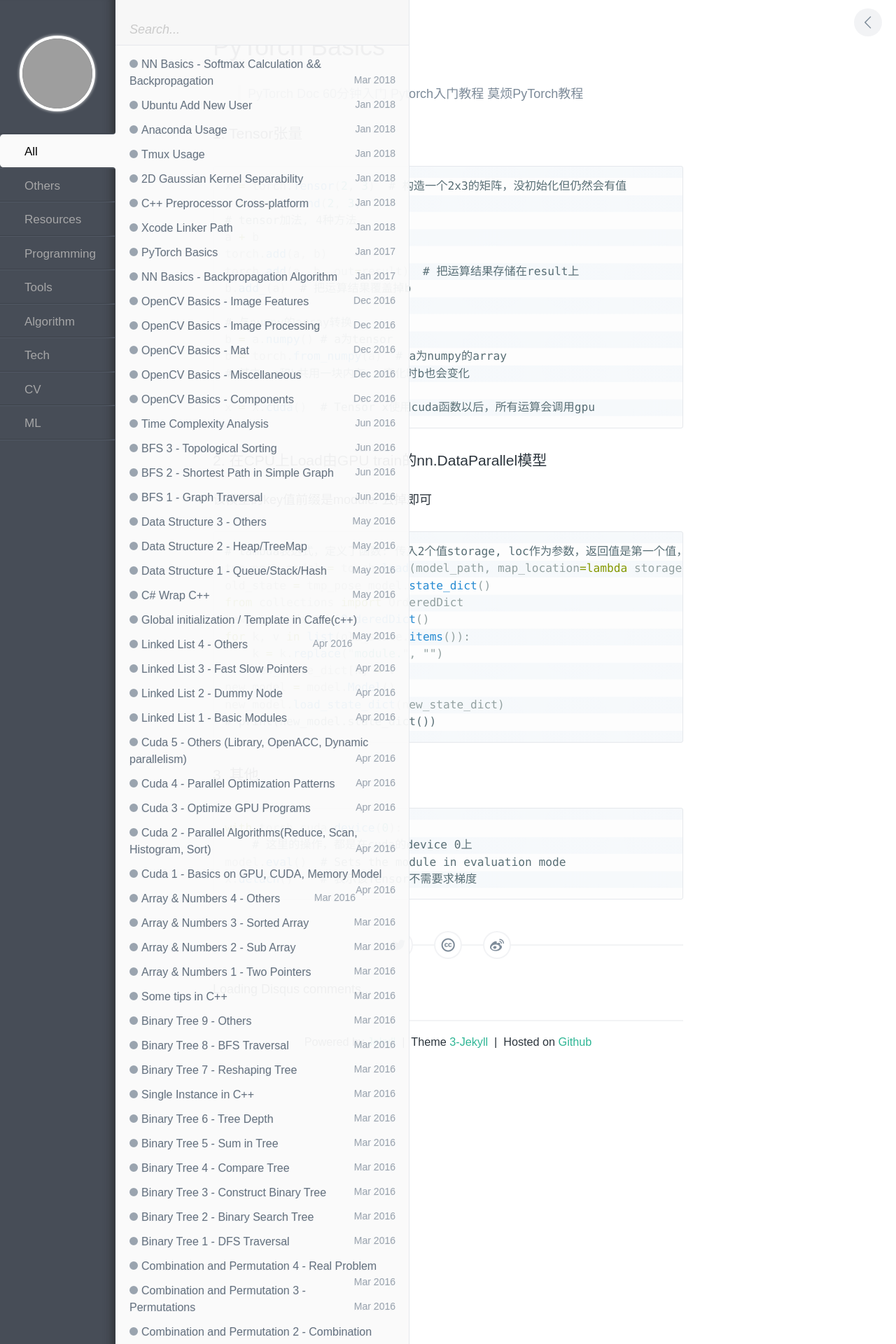
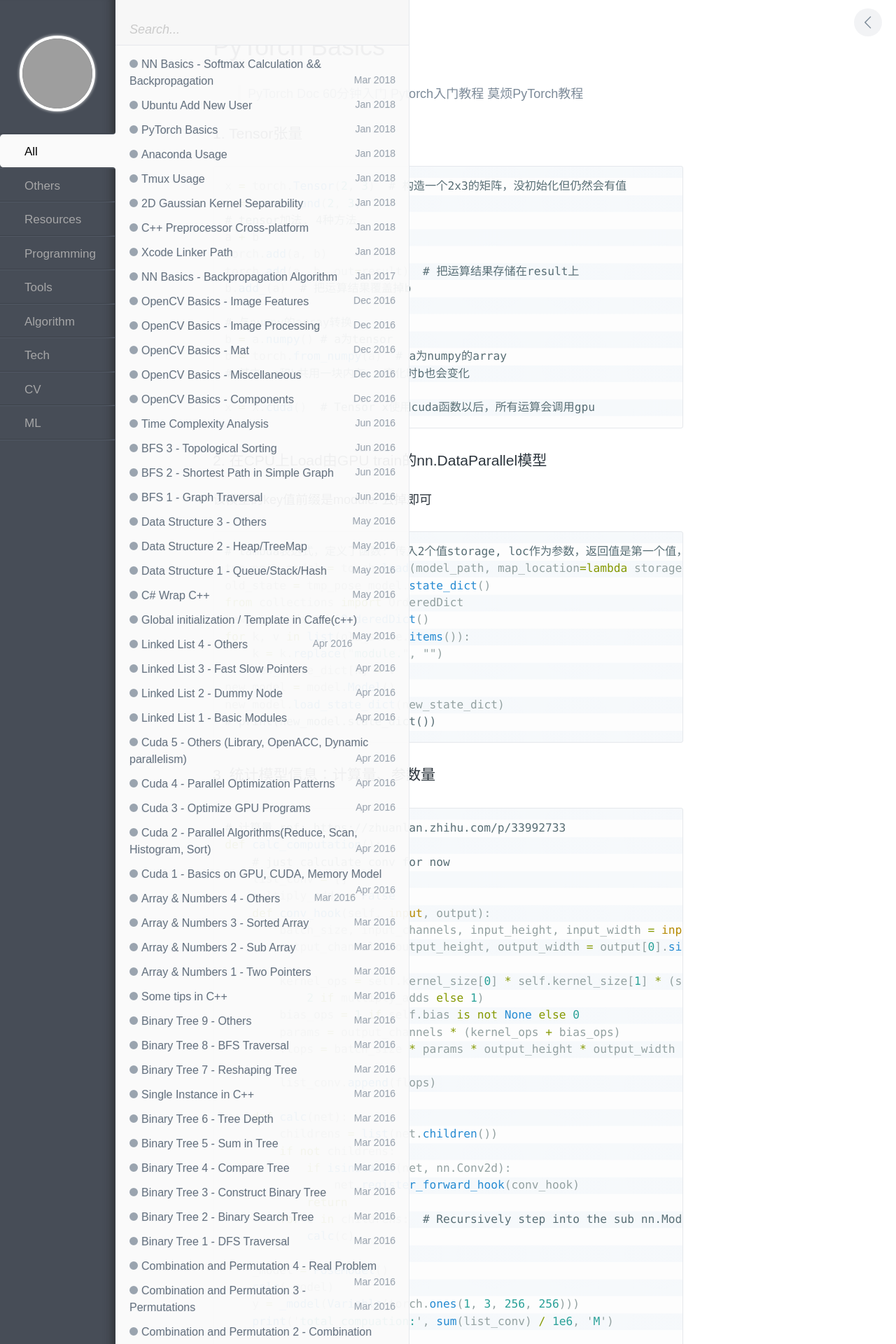
Before and after one commit to wykvictor/wykvictor.github.io, a Jekyll site: the page built from _posts/Machine-Learning/2018-01-29-PyTorch-Basics.md, in a window 1280 px wide. Shown: the top 1920 px of the page at 70% size. Built offline with Jekyll 4.4.1, drawn with Linux system fonts in a browser that asks for light colours; comment, search, counter and statistics services are not loaded; some of the changed text lies outside the part shown; grey boxes are pictures that could not be loaded.

Commit message:
update pytorch: calculate the MACs...

```diff
--- a/_posts/Machine-Learning/2018-01-29-PyTorch-Basics.md
+++ b/_posts/Machine-Learning/2018-01-29-PyTorch-Basics.md
@@ -1,7 +1,7 @@
 ---
 layout: post
 title:  "PyTorch Basics"
-date:   2017-01-29 16:00:00
+date:   2018-01-29 16:00:00
 tags: [pytorch, deep learning]
 categories: ML
 ---
@@ -46,10 +46,65 @@
 # print(new_model.state_dict())
 {% endhighlight %}
 
-### 3. 其他
+
+### 3. 统计模型信息：计算量、参数量
+{% highlight Python %}
+# 计算量 ref: https://zhuanlan.zhihu.com/p/33992733
+def calc_computation():
+    # just calculate conv for now
+    list_conv = []
+    multiply_adds = False
+    def conv_hook(self, input, output):
+        batch_size, input_channels, input_height, input_width = input[0].size()
+        output_channels, output_height, output_width = output[0].size()
+
+        kernel_ops = self.kernel_size[0] * self.kernel_size[1] * (self.in_channels / self.groups) * (
+            2 if multiply_adds else 1)
+        bias_ops = 1 if self.bias is not None else 0
+        params = output_channels * (kernel_ops + bias_ops)
+        flops = batch_size * params * output_height * output_width
+
+        list_conv.append(flops)
+
+    def calc(net):
+        childrens = list(net.children())
+        if not childrens:
+            if isinstance(net, nn.Conv2d):
+                net.register_forward_hook(conv_hook)
+            return
+        for c in childrens:  # Recursively step into the sub nn.Modules to find the nn.Conv2d
+            calc(c)
+
+    _model = PoseModel()
+    calc(_model)
+    y = _model(Variable(torch.ones(1, 3, 256, 256)))
+    print('total_compuation:', sum(list_conv) / 1e6, 'M')
+
+# 参数量，统计的是trainable params，比如bn只有2个
+sum([np.prod(param.data.shape) for param in pose_model.parameters()])
+sum([param.nelement() for param in pose_model.parameters()])
+{% endhighlight %}
+
+### 4. 模型参数初始化
+{% highlight Python %}
+def weight_init(m):
+  if isinstance(m, nn.Conv2d):
+    m.weight.data.fill_(0.01)
+  if isinstance(m, nn.BatchNorm2d):
+    m.weight.data.fill_(1)
+    m.bias.data.zero_()
+    nn.init.constant(m._buffers['running_mean'], 0)
+    nn.init.constant(m._buffers['running_var'], 1)
+# Applies weight_init recursively to every submodule
+model.apply(weight_init)
+# important: 设置到eval模式，否则batchnorm中的running_mean/var使用的是统计出来的值，而不是0/1_
+pose_model.eval()
+{% endhighlight %}
+
+### 5. 其他
 {% highlight Python %}
 with torch.cuda.device(0):
-	# 这里的操作，都是在cuda的device 0上
+  # 这里的操作，都是在cuda的device 0上
 model.eval()  # Sets the module in evaluation mode
 x.detach()    # 表示该Tensor不需要求梯度
 {% endhighlight %}
```
